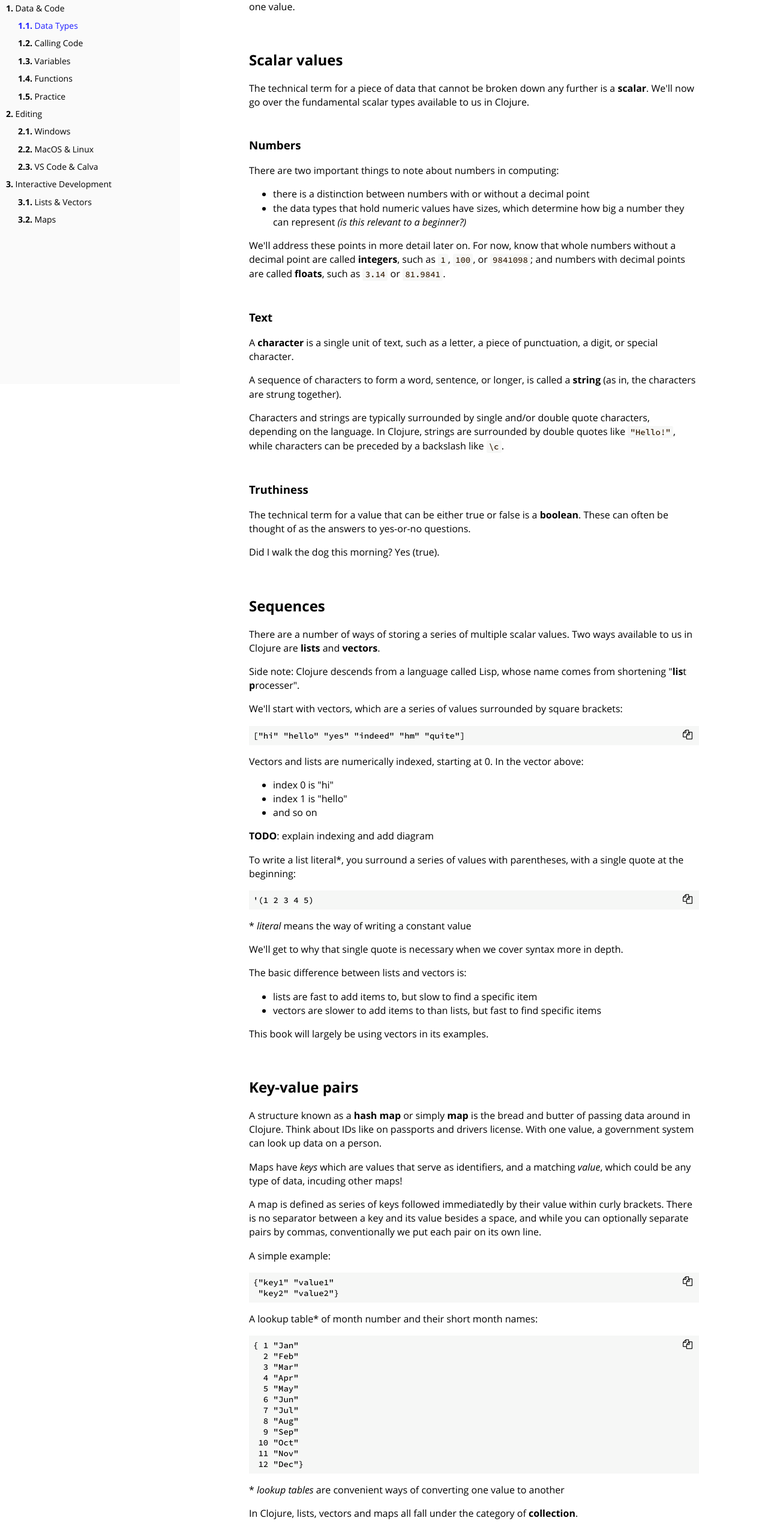
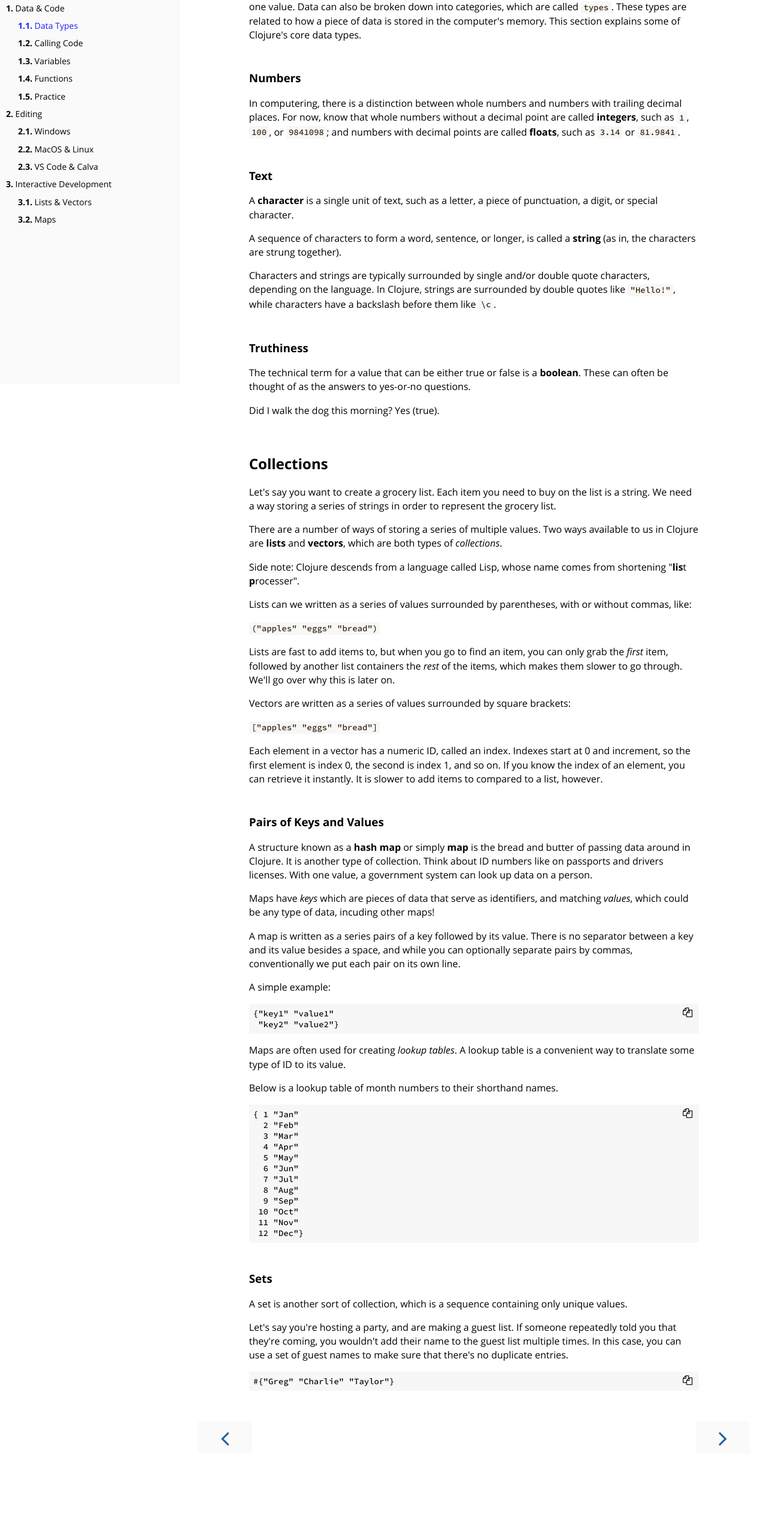
Before and after one commit to skinkade/skinkade.github.io, a plain HTML site: page genint2prog/ch01-01-data.html in a window 1280 px wide. Shown: the part 160-2720 px from the top of the page at 60% size. After the commit the page ends 2633 px from the top, so only its background shows below. Drawn offline with Linux system fonts and the light colour scheme.

Commit message:
vector/list simplification

```diff
--- a/genint2prog/ch01-01-data.html
+++ b/genint2prog/ch01-01-data.html
@@ -144,18 +144,15 @@
                     <main>
                         <h1 id="data-types"><a class="header" href="#data-types">Data Types</a></h1>
 <p>Data can take the form of either single, individual values, or
-structures which can contain more than one value.</p>
-<h2 id="scalar-values"><a class="header" href="#scalar-values">Scalar values</a></h2>
-<p>The technical term for a piece of data that cannot be broken down any further
-is a <strong>scalar</strong>.
-We'll now go over the fundamental scalar types available to us in Clojure.</p>
+structures which can contain more than one value.
+Data can also be broken down into categories,
+which are called <code>types</code>.
+These types are related to how a piece of data is stored
+in the computer's memory.
+This section explains some of Clojure's core data types.</p>
 <h3 id="numbers"><a class="header" href="#numbers">Numbers</a></h3>
-<p>There are two important things to note about numbers in computing:</p>
-<ul>
-<li>there is a distinction between numbers with or without a decimal point</li>
-<li>the data types that hold numeric values have sizes, which determine how big a number they can represent <em>(is this relevant to a beginner?)</em></li>
-</ul>
-<p>We'll address these points in more detail later on.
+<p>In computering, there is a distinction between whole numbers
+and numbers with trailing decimal places.
 For now, know that whole numbers without a decimal point are called <strong>integers</strong>,
 such as <code>1</code>, <code>100</code>, or <code>9841098</code>; and numbers with decimal points are called <strong>floats</strong>,
 such as <code>3.14</code> or <code>81.9841</code>.</p>
@@ -167,50 +164,45 @@ a digit, or special character.</p>
 <p>Characters and strings are typically surrounded by single and/or double quote characters,
 depending on the language.
 In Clojure, strings are surrounded by double quotes like <code>&quot;Hello!&quot;</code>, while
-characters can be preceded by a backslash like <code>\c</code>.</p>
+characters have a backslash before them like <code>\c</code>.</p>
 <h3 id="truthiness"><a class="header" href="#truthiness">Truthiness</a></h3>
 <p>The technical term for a value that can be either true or false is a <strong>boolean</strong>.
 These can often be thought of as the answers to yes-or-no questions.</p>
 <p>Did I walk the dog this morning? Yes (true).</p>
-<h2 id="sequences"><a class="header" href="#sequences">Sequences</a></h2>
-<p>There are a number of ways of storing a series of multiple scalar values.
-Two ways available to us in Clojure are <strong>lists</strong> and <strong>vectors</strong>.</p>
+<h2 id="collections"><a class="header" href="#collections">Collections</a></h2>
+<p>Let's say you want to create a grocery list.
+Each item you need to buy on the list is a string.
+We need a way storing a series of strings in order to represent the grocery list.</p>
+<p>There are a number of ways of storing a series of multiple values.
+Two ways available to us in Clojure are <strong>lists</strong> and <strong>vectors</strong>,
+which are both types of <em>collections</em>.</p>
 <p>Side note: Clojure descends from a language called Lisp,
 whose name comes from shortening &quot;<strong>lis</strong>t <strong>p</strong>rocesser&quot;.</p>
-<p>We'll start with vectors, which are a series of values surrounded
-by square brackets:</p>
-<pre><code>[&quot;hi&quot; &quot;hello&quot; &quot;yes&quot; &quot;indeed&quot; &quot;hm&quot; &quot;quite&quot;]
-</code></pre>
-<p>Vectors and lists are numerically indexed, starting at 0.
-In the vector above:</p>
-<ul>
-<li>index 0 is &quot;hi&quot;</li>
-<li>index 1 is &quot;hello&quot;</li>
-<li>and so on</li>
-</ul>
-<p><strong>TODO</strong>: explain indexing and add diagram</p>
-<p>To write a list literal*, you surround a series of values with parentheses,
-with a single quote at the beginning:</p>
-<pre><code>'(1 2 3 4 5)
-</code></pre>
-<p>* <em>literal</em> means the way of writing a constant value</p>
-<p>We'll get to why that single quote is necessary when we cover syntax more in depth.</p>
-<p>The basic difference between lists and vectors is:</p>
-<ul>
-<li>lists are fast to add items to, but slow to find a specific item</li>
-<li>vectors are slower to add items to than lists, but fast to find specific items</li>
-</ul>
-<p>This book will largely be using vectors in its examples.</p>
-<h2 id="key-value-pairs"><a class="header" href="#key-value-pairs">Key-value pairs</a></h2>
+<p>Lists can we written as a series of values surrounded by parentheses,
+with or without commas, like:</p>
+<p><code>(&quot;apples&quot; &quot;eggs&quot; &quot;bread&quot;)</code></p>
+<p>Lists are fast to add items to, but when you go to find an item,
+you can only grab the <em>first</em> item,
+followed by another list containers the <em>rest</em> of the items,
+which makes them slower to go through.
+We'll go over why this is later on.</p>
+<p>Vectors are written as a series of values surrounded by square brackets:</p>
+<p><code>[&quot;apples&quot; &quot;eggs&quot; &quot;bread&quot;]</code></p>
+<p>Each element in a vector has a numeric ID, called an index.
+Indexes start at 0 and increment, so the first element is index 0,
+the second is index 1, and so on.
+If you know the index of an element, you can retrieve it instantly.
+It is slower to add items to compared to a list, however.</p>
+<h3 id="pairs-of-keys-and-values"><a class="header" href="#pairs-of-keys-and-values">Pairs of Keys and Values</a></h3>
 <p>A structure known as a <strong>hash map</strong> or simply <strong>map</strong> is the
 bread and butter of passing data around in Clojure.
-Think about IDs like on passports and drivers license.
+It is another type of collection.
+Think about ID numbers like on passports and drivers licenses.
 With one value, a government system can look up data on a person.</p>
-<p>Maps have <em>keys</em> which are values that serve as identifiers,
-and a matching <em>value</em>, which could be any type of data,
+<p>Maps have <em>keys</em> which are pieces of data that serve as identifiers,
+and matching <em>values</em>, which could be any type of data,
 incuding other maps!</p>
-<p>A map is defined as series of keys followed immediatedly
-by their value within curly brackets.
+<p>A map is written as a series pairs of a key followed by its value.
 There is no separator between a key and its value besides a space,
 and while you can optionally separate pairs by commas,
 conventionally we put each pair on its own line.</p>
@@ -218,7 +210,10 @@ conventionally we put each pair on its own line.</p>
 <pre><code>{&quot;key1&quot; &quot;value1&quot;
  &quot;key2&quot; &quot;value2&quot;}
 </code></pre>
-<p>A lookup table* of month number and their short month names:</p>
+<p>Maps are often used for creating <em>lookup tables</em>.
+A lookup table is a convenient way to translate some type of ID
+to its value.</p>
+<p>Below is a lookup table of month numbers to their shorthand names.</p>
 <pre><code>{ 1 &quot;Jan&quot;
   2 &quot;Feb&quot;
   3 &quot;Mar&quot;
@@ -232,13 +227,15 @@ conventionally we put each pair on its own line.</p>
  11 &quot;Nov&quot;
  12 &quot;Dec&quot;}
 </code></pre>
-<p>* <em>lookup tables</em> are convenient ways of converting one value to another</p>
-<p>In Clojure, lists, vectors and maps all fall under
-the category of <strong>collection</strong>.</p>
-<h2 id="sets"><a class="header" href="#sets">Sets</a></h2>
-<p>A <code>set</code> contains only unique values.
-It's a bit like solely the keys of a hash map.</p>
-<pre><code>#{&quot;foo&quot; &quot;bar&quot; &quot;baz&quot;}
+<h3 id="sets"><a class="header" href="#sets">Sets</a></h3>
+<p>A set is another sort of collection, which is a sequence containing
+only unique values.</p>
+<p>Let's say you're hosting a party, and are making a guest list.
+If someone repeatedly told you that they're coming,
+you wouldn't add their name to the guest list multiple times.
+In this case, you can use a set of guest names to make sure
+that there's no duplicate entries.</p>
+<pre><code>#{&quot;Greg&quot; &quot;Charlie&quot; &quot;Taylor&quot;}
 </code></pre>
 
                     </main>
```
Also changed, not shown: genint2prog/ch01-02-code.html (+1 -1 lines), genint2prog/ch01-04-functions.html (+4 -2 lines), genint2prog/print.html (+55 -56 lines), genint2prog/searchindex.js, genint2prog/searchindex.json.
